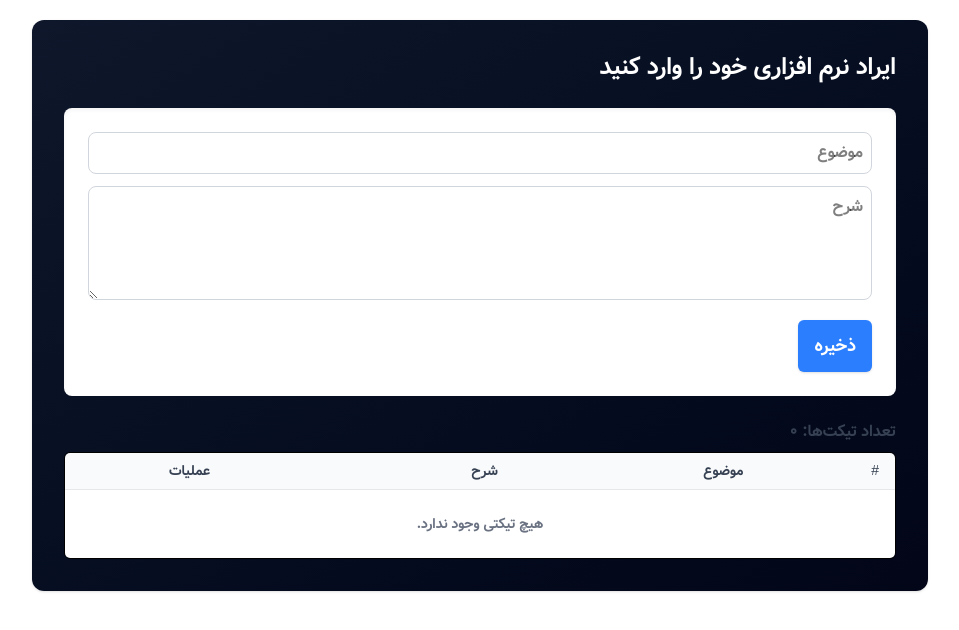
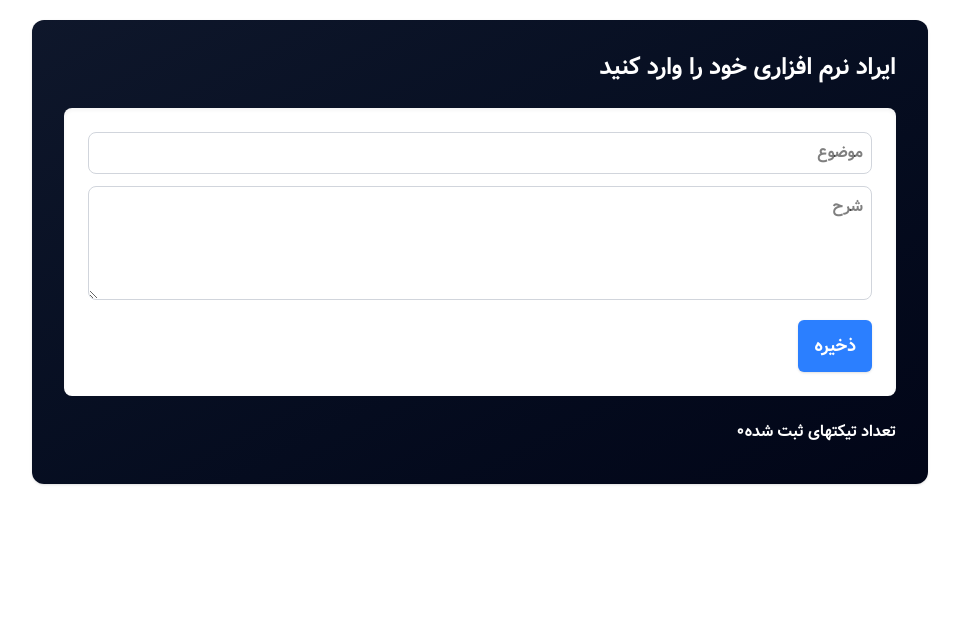
Before and after one commit to frau-azadeh/mini-crm, a Next.js app: page /ticket in a window 1280 px wide. Shown: the top 630 px of the page, without its empty margins (288-1247 px from the left). Built offline with nearby package versions, Linux system fonts and the light colour scheme.

Commit message:
add countticket

```diff
--- a/src/app/components/ticket/ListTicketing.tsx
+++ b/src/app/components/ticket/ListTicketing.tsx
@@ -1,177 +1,19 @@
-import React, { useCallback, useMemo, useState } from "react";
+import { Ticket } from '@/types/types'
+import React, { useMemo } from 'react'
 
-import { Ticket } from "@/types/types";
-
-import Button from "../ui/Button";
-
-interface ListTicketTableProps {
-  tickets: Ticket[];
-  onEdit?: (id: Ticket["id"], newData: Omit<Ticket, "id">) => void;
+interface ListTicketTableProps{
+  tickets: Ticket[],
+  onEdit?: (id: Ticket["id"], newData: Omit<Ticket,"id">) => void;
   onDelete?: (id: Ticket["id"]) => void;
 }
+const ListTicketing:React.FC<ListTicketTableProps> = ({tickets, onEdit, onDelete}) => {
 
-const ListTicketing: React.FC<ListTicketTableProps> = ({
-  tickets,
-  onEdit,
-  onDelete,
-}) => {
-  const [editingId, setEditingId] = useState<Ticket["id"] | null>(null);
-  const [editData, setEditData] = useState<Omit<Ticket, "id"> | null>(null);
+  const countTickets = useMemo(()=> tickets.length,[tickets])
+  return (
+    <div className='mt-4'>
+      <p className='font-bold text-white mb-2'>تعداد تیکتهای ثبت شده{countTickets}</p>
+    </div>
+  )
+}
 
-  const handleStartEdit = useCallback((ticket: Ticket) => {
-    setEditingId(ticket.id);
-    setEditData({ title: ticket.title, description: ticket.description });
-  }, []);
-
-  const handleFieldChange = useCallback(
-    (e: React.ChangeEvent<HTMLInputElement | HTMLTextAreaElement>) => {
-      if (!editData) return;
-      const name = e.currentTarget.name as keyof Omit<Ticket, "id">;
-      const value = e.currentTarget.value;
-      setEditData({ ...editData, [name]: value });
-    },
-    [editData],
-  );
-
-  const handleSaveEdit = useCallback(() => {
-    if (editingId === null || !editData) return;
-    onEdit?.(editingId, editData);
-    setEditingId(null);
-    setEditData(null);
-  }, [editingId, editData, onEdit]);
-
-  const handleCancelEdit = useCallback(() => {
-    setEditingId(null);
-    setEditData(null);
-  }, []);
-
-  const handleDelete = useCallback(
-    (id: Ticket["id"]) => {
-      onDelete?.(id);
-    },
-    [onDelete],
-  );
-
-  const label = useMemo(() => `تعداد تیکت‌ها: ${tickets.length}`, [tickets]);
-
-  return (
-    <div className="mt-4">
-      <p className="font-bold text-gray-700 mb-2">{label}</p>
-
-      <div className="overflow-x-auto border rounded-md">
-        <table className="min-w-full divide-y divide-gray-200">
-          <thead className="bg-gray-50">
-            <tr>
-              <th className="px-4 py-2 text-right text-sm font-medium text-gray-700">
-                #
-              </th>
-              <th className="px-4 py-2 text-right text-sm font-medium text-gray-700">
-                موضوع
-              </th>
-              <th className="px-4 py-2 text-right text-sm font-medium text-gray-700">
-                شرح
-              </th>
-              <th className="px-4 py-2 text-center text-sm font-medium text-gray-700">
-                عملیات
-              </th>
-            </tr>
-          </thead>
-
-          <tbody className="bg-white divide-y divide-gray-100">
-            {tickets.length === 0 && (
-              <tr>
-                <td
-                  colSpan={4}
-                  className="px-4 py-6 text-center text-sm text-gray-500"
-                >
-                  هیچ تیکتی وجود ندارد.
-                </td>
-              </tr>
-            )}
-
-            {tickets.map((ticket, index) => {
-              const isEditing = editingId === ticket.id;
-
-              return (
-                <tr key={ticket.id} className="hover:bg-gray-50">
-                  <td className="px-4 py-3 text-right text-sm text-gray-600">
-                    {index + 1}
-                  </td>
-
-                  <td className="px-4 py-3 text-right text-sm text-gray-700 w-1/3">
-                    {isEditing ? (
-                      <input
-                        name="title"
-                        value={editData?.title ?? ""}
-                        onChange={handleFieldChange}
-                        onKeyDown={(e) => {
-                          if (e.key === "Enter") handleSaveEdit();
-                          if (e.key === "Escape") handleCancelEdit();
-                        }}
-                        className="w-full border rounded px-2 py-1 text-sm"
-                        aria-label={`ویرایش موضوع تیکت ${ticket.id}`}
-                      />
-                    ) : (
-                      <span>{ticket.title}</span>
-                    )}
-                  </td>
-
-                  <td className="px-4 py-3 text-right text-sm text-gray-600 w-1/2">
-                    {isEditing ? (
-                      <textarea
-                        name="description"
-                        value={editData?.description ?? ""}
-                        onChange={handleFieldChange}
-                        onKeyDown={(e) => {
-                          if (e.key === "Escape") handleCancelEdit();
-                          if (e.key === "Enter" && e.ctrlKey) handleSaveEdit();
-                        }}
-                        rows={3}
-                        className="w-full border rounded px-2 py-1 text-sm"
-                        aria-label={`ویرایش شرح تیکت ${ticket.id}`}
-                      />
-                    ) : (
-                      <span className="block text-sm text-gray-700 whitespace-pre-wrap">
-                        {ticket.description}
-                      </span>
-                    )}
-                  </td>
-
-                  <td className="px-4 py-3 text-center text-sm">
-                    {isEditing ? (
-                      <div className="flex items-center justify-center gap-2">
-                        <Button onClick={handleSaveEdit} variant="call">
-                          ذخیره
-                        </Button>
-                        <Button onClick={handleCancelEdit} variant="danger">
-                          انصراف
-                        </Button>
-                      </div>
-                    ) : (
-                      <div className="flex items-center justify-center gap-2">
-                        <Button
-                          onClick={() => handleStartEdit(ticket)}
-                          variant="call"
-                        >
-                          ویرایش
-                        </Button>
-                        <Button
-                          onClick={() => handleDelete(ticket.id)}
-                          variant="danger"
-                        >
-                          حذف
-                        </Button>
-                      </div>
-                    )}
-                  </td>
-                </tr>
-              );
-            })}
-          </tbody>
-        </table>
-      </div>
-    </div>
-  );
-};
-
-export default ListTicketing;
+export default ListTicketing
```
